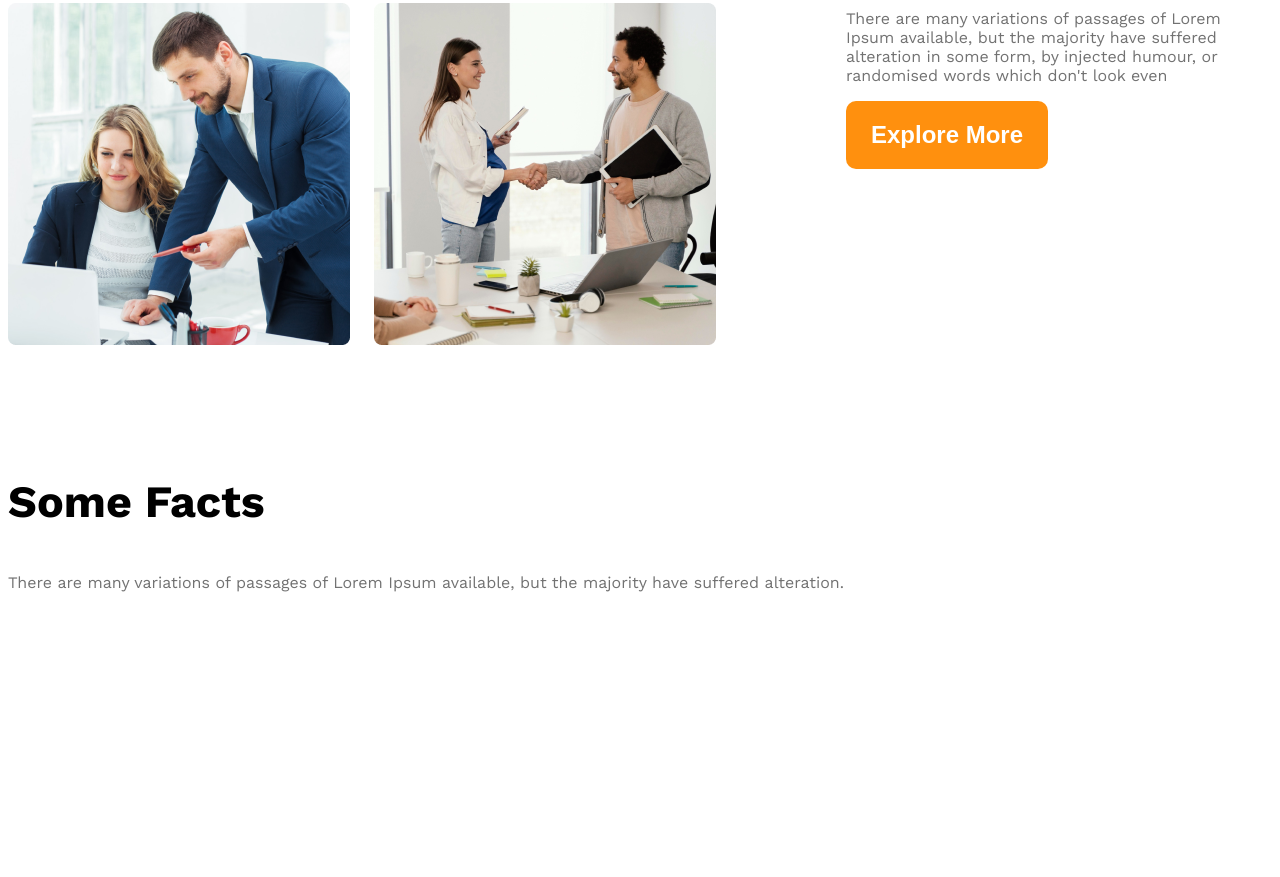
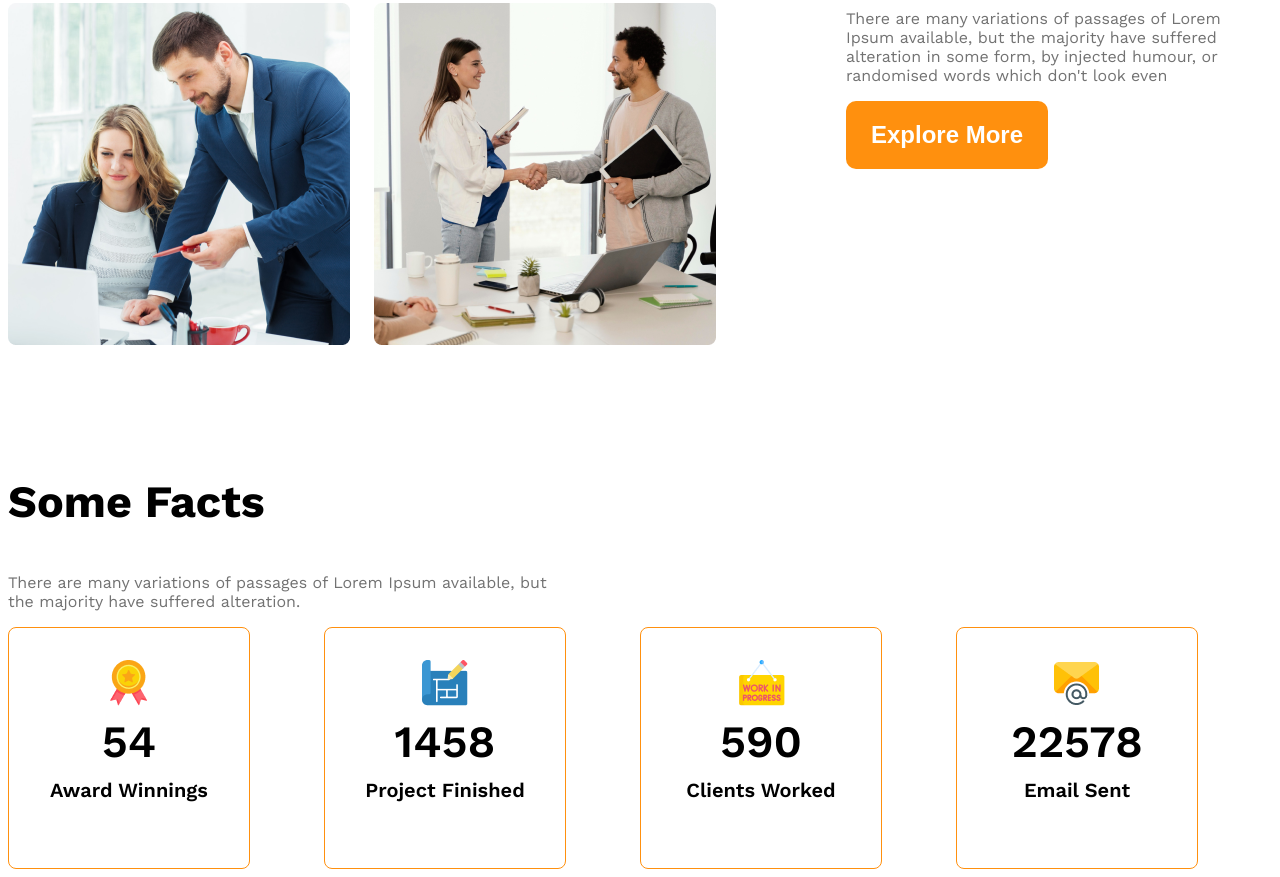
Before and after one commit to Abidafi/Module-09, a plain HTML site: page index.html in a window 1280 px wide. Shown: the part 1682-2559 px from the top of the page. Before the commit the page ends 2455 px from the top, so only its background shows below. Drawn offline with nearby package versions, Linux system fonts and the light colour scheme.

Commit message:
fact  contents are done and flexed

```diff
--- a/index.html
+++ b/index.html
@@ -11,10 +11,18 @@
       <nav class="navbar display-flex">
         <h3 class="brand">G3 Architects</h3>
         <ul class="nav-links display-flex">
-          <li class="nav-item"><a href="" class="nav-link text-gray">Home</a></li>
-          <li class="nav-item"><a href="" class="nav-link text-gray">About</a></li>
-          <li class="nav-item"><a href="" class="nav-link text-gray">Contact Us</a></li>
-          <li class="nav-item"><a href="" class="nav-link text-gray">Login</a></li>
+          <li class="nav-item">
+            <a href="" class="nav-link text-gray">Home</a>
+          </li>
+          <li class="nav-item">
+            <a href="" class="nav-link text-gray">About</a>
+          </li>
+          <li class="nav-item">
+            <a href="" class="nav-link text-gray">Contact Us</a>
+          </li>
+          <li class="nav-item">
+            <a href="" class="nav-link text-gray">Login</a>
+          </li>
         </ul>
       </nav>
       <div class="banner">
@@ -33,45 +41,62 @@
     <main>
       <section class="teams display-flex">
         <div class="team-img-container">
-          <img src="images/team1.png" alt="">
-          <img src="images/team2.png" alt="">
-          <img src="images/team3.png" alt="">
-          <img src="images/team4.png" alt="">
+          <img src="images/team1.png" alt="" />
+          <img src="images/team2.png" alt="" />
+          <img src="images/team3.png" alt="" />
+          <img src="images/team4.png" alt="" />
         </div>
         <div class="our-features">
-          <h3 class="section-title"><span id="quick-list" class="text-light-gray">Quick list</span> <span>of Our</span> <span class="text-primary">Features</span></h3>
-          <p class="feature-description text-light-gray">There are many variations of passages of Lorem Ipsum available, but the majority have suffered alteration in some form, by injected humour, or randomised words which don't look even</p>
+          <h3 class="section-title">
+            <span id="quick-list" class="text-light-gray">Quick list</span>
+            <span>of Our</span> <span class="text-primary">Features</span>
+          </h3>
+          <p class="feature-description text-light-gray">
+            There are many variations of passages of Lorem Ipsum available, but
+            the majority have suffered alteration in some form, by injected
+            humour, or randomised words which don't look even
+          </p>
           <button class="btn-primary">Explore More</button>
         </div>
       </section>
 
       <section>
         <h3 class="section-title">Some Facts</h3>
-        <p class="text-light-gray">There are many variations of passages of Lorem Ipsum available, but the majority have suffered alteration.</p>
+        <p class="text-light-gray fact-description">
+          There are many variations of passages of Lorem Ipsum available, but
+          the majority have suffered alteration.
+        </p>
         <div class="facts-container">
-          <div class="fact">
-            <img src="" alt="" class="fact-icon">
-            <h4 class="fact-number"></h4>
-            <h5 class="fact-name"></h5>
+          <div class="fact display-flex">
+            <div>
+              <img src="images/icons/ribon.png" alt="" class="fact-icon" />
+              <h4 class="fact-number">54</h4>
+              <h5 class="fact-name">Award Winnings</h5>
+            </div>
           </div>
-          <div class="fact">
-            <img src="" alt="" class="fact-icon">
-            <h4 class="fact-number"></h4>
-            <h5 class="fact-name"></h5>
+          <div class="fact display-flex">
+            <div>
+              <img src="images/icons/projects.png" alt="" class="fact-icon" />
+              <h4 class="fact-number">1458</h4>
+              <h5 class="fact-name">Project Finished</h5>
+            </div>
           </div>
-          <div class="fact">
-            <img src="" alt="" class="fact-icon">
-            <h4 class="fact-number"></h4>
-            <h5 class="fact-name"></h5>
+          <div class="fact display-flex">
+            <div>
+              <img src="images/icons/customers.png" alt="" class="fact-icon" />
+              <h4 class="fact-number">590</h4>
+              <h5 class="fact-name">Clients Worked</h5>
+            </div>
           </div>
-          <div class="fact">
-            <img src="" alt="" class="fact-icon">
-            <h4 class="fact-number"></h4>
-            <h5 class="fact-name"></h5>
+          <div class="fact display-flex">
+            <div>
+              <img src="images/icons/email.png" alt="" class="fact-icon" />
+              <h4 class="fact-number">22578</h4>
+              <h5 class="fact-name">Email Sent</h5>
+            </div>
           </div>
         </div>
       </section>
-
     </main>
     <footer></footer>
   </body>
--- a/styles/architects.css
+++ b/styles/architects.css
@@ -92,9 +92,36 @@ main > section{
     margin-left: 130px;
     max-width: 537px;
 }
-
 #quick-list{
     font-weight: 500;
+}
+/* Facts Related Styles */
+.fact{
+    border: 1px solid #FF900E;
+    width: 240px;
+    height: 240px;
+    border-radius: 8px;
+    justify-content: center;
+    align-items: center;
+    text-align: center;
+}
+.facts-container{
+    display: grid;
+    grid-template-columns: repeat(4, 1fr);
+}
+.fact-number{
+    font-size: 2.8rem;
+    font-weight: 600;
+    margin-top: 5px;
+    margin-bottom: 5px;
+}
+.fact-name{
+    font-size: 1.25rem;
+    font-weight: 600;
+    margin-top: 10px;
+}
+.fact-description{
+    max-width: 540px;
 }
 /* Responsive Media Query */
 @media screen and (max-width:576px) {
```
